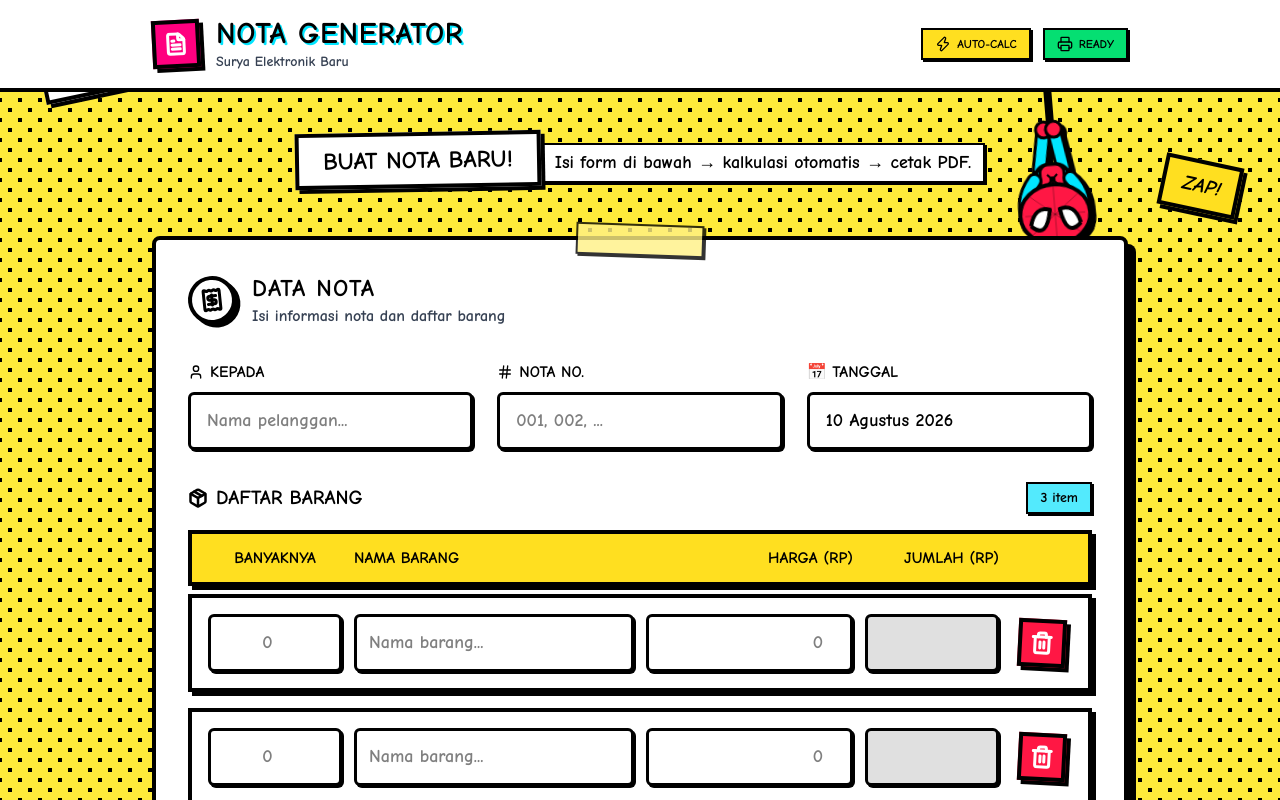
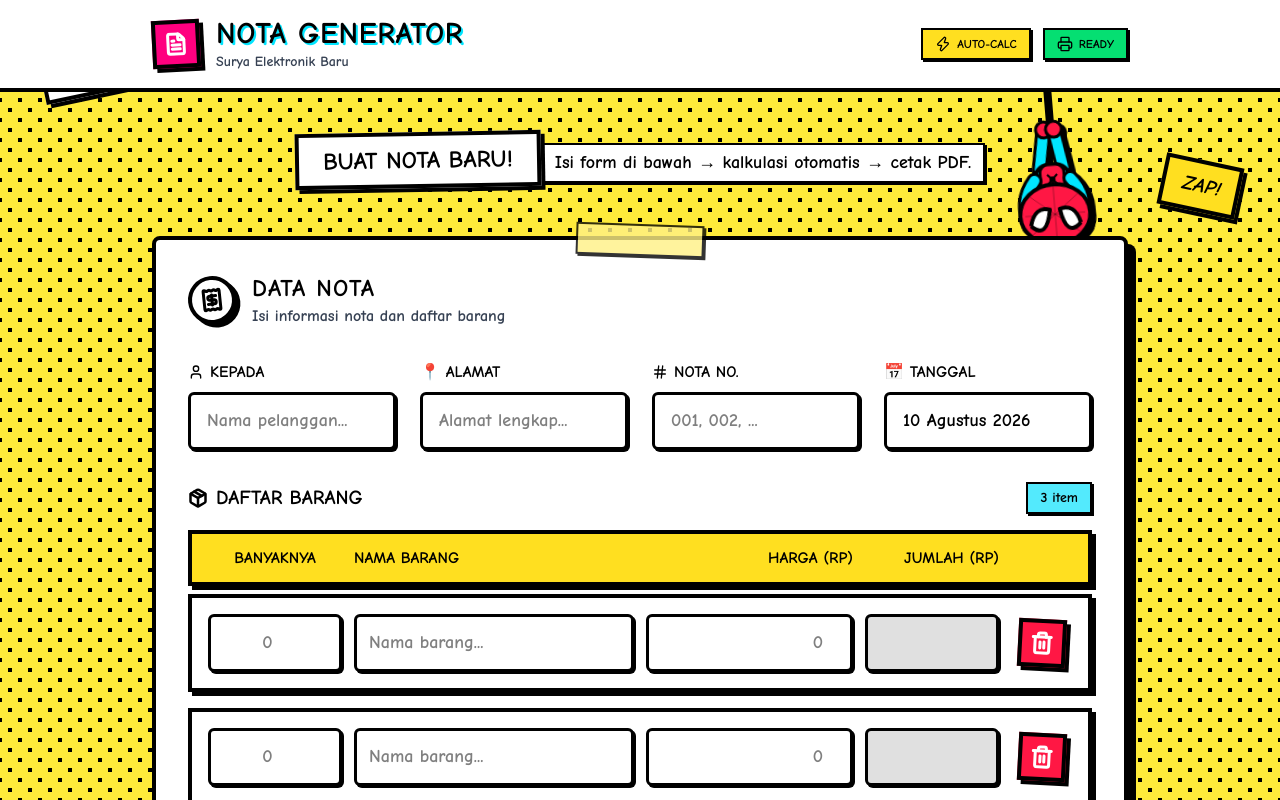
Before and after one commit to Dhani1141/nota-instan, a Next.js app: page / in a window 1280 px wide. Shown: the top 800 px of the page. Built offline with nearby package versions, Linux system fonts and the light colour scheme.

Commit message:
Fix print date layout and add Alamat field

```diff
--- a/src/app/components/NotaForm.tsx
+++ b/src/app/components/NotaForm.tsx
@@ -23,6 +23,7 @@ export interface BarangItem {
 
 export interface NotaData {
   kepada: string;
+  alamat: string;
   notaNo: string;
   tanggal: string;
   uangMuka: string;
@@ -65,6 +66,7 @@ export default function NotaForm() {
 
   const [notaData, setNotaData] = useState<NotaData>({
     kepada: "",
+    alamat: "",
     notaNo: "",
     tanggal: getTodayString(),
     uangMuka: "",
@@ -214,9 +216,9 @@ export default function NotaForm() {
         </div>
 
         {/* ── Header fields ──────────────────────────────────────────── */}
-        <div className="grid grid-cols-1 sm:grid-cols-3 gap-6 mb-8">
+        <div className="grid grid-cols-1 sm:grid-cols-2 lg:grid-cols-4 gap-6 mb-8">
           {/* Kepada */}
-          <div className="sm:col-span-1">
+          <div>
             <label
               htmlFor="field-kepada"
               className="flex items-center gap-1.5 font-bold mb-2 uppercase text-black"
@@ -231,6 +233,24 @@ export default function NotaForm() {
               placeholder="Nama pelanggan..."
               value={notaData.kepada}
               onChange={(e) => updateField("kepada", e.target.value)}
+            />
+          </div>
+
+          {/* Alamat */}
+          <div>
+            <label
+              htmlFor="field-alamat"
+              className="flex items-center gap-1.5 font-bold mb-2 uppercase text-black"
+            >
+              📍 Alamat
+            </label>
+            <input
+              id="field-alamat"
+              type="text"
+              className="comic-input w-full px-4 py-3 text-lg"
+              placeholder="Alamat lengkap..."
+              value={notaData.alamat}
+              onChange={(e) => updateField("alamat", e.target.value)}
             />
           </div>
 
@@ -483,6 +503,7 @@ export default function NotaForm() {
         <div ref={printRef} id="nota-print-area">
           <NotaPreview
             kepada={notaData.kepada}
+            alamat={notaData.alamat}
             notaNo={notaData.notaNo}
             tanggal={notaData.tanggal}
             uangMuka={parseNumber(notaData.uangMuka)}
--- a/src/app/components/NotaPreview.tsx
+++ b/src/app/components/NotaPreview.tsx
@@ -9,6 +9,7 @@ interface NotaItem {
 
 interface NotaPreviewProps {
   kepada: string;
+  alamat?: string;
   notaNo: string;
   tanggal: string;
   uangMuka?: number;
@@ -31,6 +32,7 @@ const fmtHarga = (val: string): string => {
 // ─── Component ────────────────────────────────────────────────────────────────
 export default function NotaPreview({
   kepada,
+  alamat = "",
   notaNo, // Not used strictly in this layout but we can put it
   tanggal,
   uangMuka = 0,
@@ -101,16 +103,12 @@ export default function NotaPreview({
           </div>
 
           {/* Right Side: Date and Customer */}
-          <div style={{ fontSize: "10pt", width: "55mm" }}>
-            {/* Date line */}
-            <div style={{ textAlign: "right", borderBottom: "1px dotted #000", paddingBottom: "2px", marginBottom: "5px" }}>
-              {tanggal || "\u00A0"}
-            </div>
+          <div style={{ fontSize: "10pt", width: "65mm" }}>
 
             {/* Tgl Pemesan */}
             <div style={{ display: "flex", marginBottom: "5px" }}>
-              <span style={{ width: "22px" }}>Tgl.</span>
-              <span style={{ borderBottom: "1px dotted #000", flex: 1 }}></span>
+              <span style={{ width: "25px" }}>Tgl.</span>
+              <span style={{ borderBottom: "1px dotted #000", flex: 1, paddingLeft: "4px" }}>{tanggal}</span>
             </div>
             <div style={{ display: "flex", marginBottom: "5px" }}>
               <span style={{ width: "60px" }}>Pemesan</span>
@@ -120,7 +118,7 @@ export default function NotaPreview({
             {/* Alamat */}
             <div style={{ display: "flex", alignItems: "flex-end" }}>
               <span style={{ width: "45px" }}>Alamat</span>
-              <span style={{ borderBottom: "1px dotted #000", flex: 1 }}></span>
+              <span style={{ borderBottom: "1px dotted #000", flex: 1, paddingLeft: "4px" }}>{alamat}</span>
             </div>
           </div>
         </div>
```
